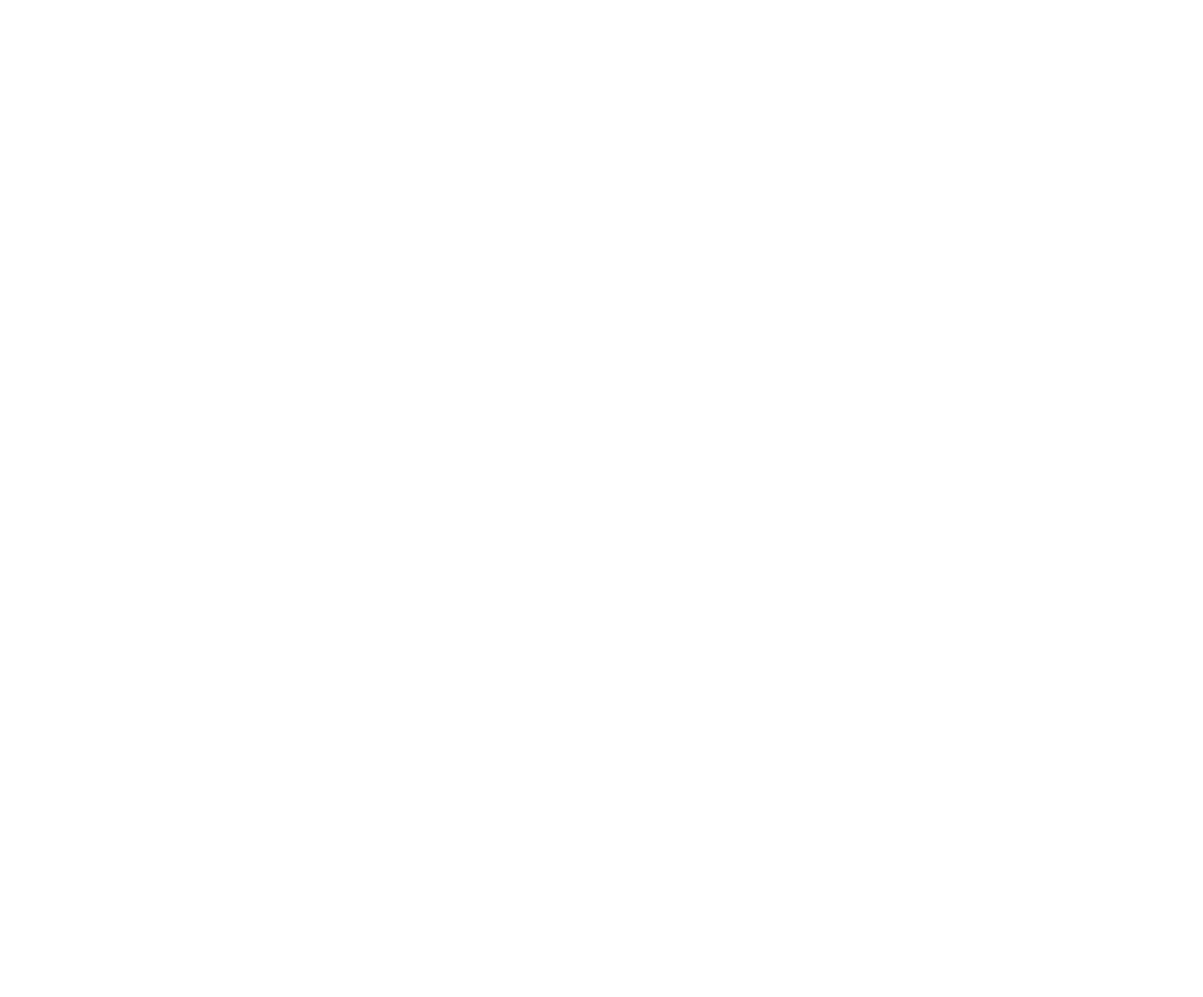
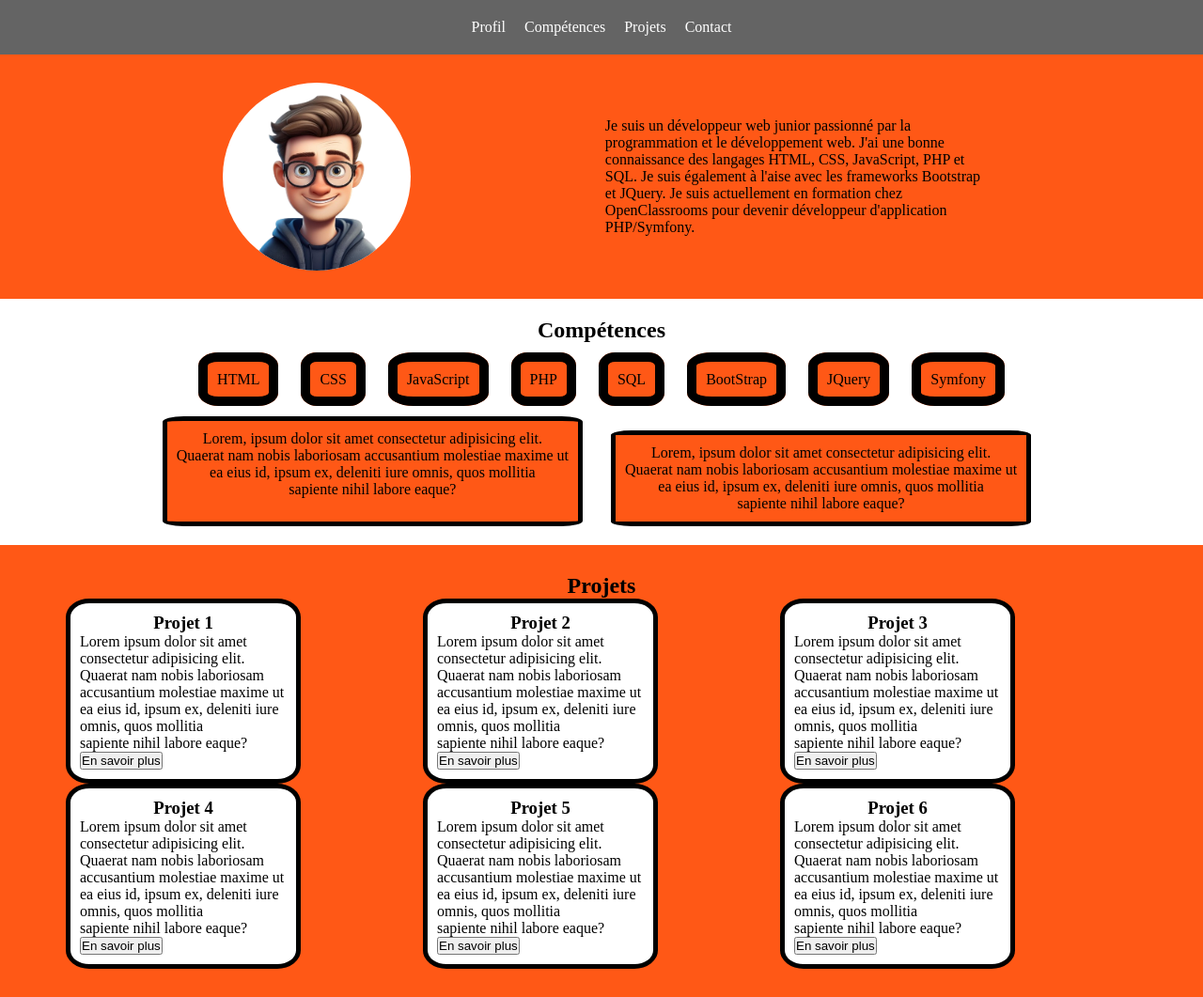
Before and after one commit to tom77310/M2IECF1_14_02_2025, a plain HTML site: page index.html in a window 1280 px wide. Shown: the whole page at 94% size. Before the commit the page ends 800 px from the top, so only its background shows below. Drawn offline with Linux system fonts and the light colour scheme.

Commit message:
mise en place de la nav, des competences et des projets

```diff
--- a/CSS/style.css
+++ b/CSS/style.css
@@ -0,0 +1,210 @@
+*{
+    margin: 0;
+    padding: 0;
+    box-sizing: border-box;
+}
+    /* Header */
+        /* Barre de nav */
+        nav{
+            background-color: rgb(100, 100, 100);
+            display: flex;
+            flex-direction: row;
+            padding : 20px;
+            margin: 0;
+            justify-content: center;
+        }
+            /* Liste */
+            nav ul{
+                display: flex;
+                flex-direction: row;
+                list-style-type: none;
+            }
+            /* Liens de la barre de nav */
+            nav li a{
+                color: white;
+                text-decoration: none;
+                padding: 10px;
+            }
+    /* Fin Header */
+    /* Body */
+        /* Section profil */
+            .profil{
+                display: flex;
+                flex-direction: row;
+                justify-content: space-evenly;
+                align-items: center;
+                /* height: 100vh; */
+                background-color: rgb(255, 88, 22);
+                padding: 30px;
+            }
+                /* Image profil */
+                .profil img{
+                    width: 200px;
+                    height: 200px;
+                    border-radius: 50%;
+                    background-color: white;
+                }
+        /* Fin Section Profil */
+        /* Section Competences */
+                .competences{
+                    text-align: center;
+                }
+                .competences h2{
+                    text-align: center;
+                    margin: 20px;
+                }
+                .HTML{
+                    border: solid black 10px;
+                    padding: 10px;
+                    background-color: rgb(255, 88, 22);
+                    margin: 0 10px;
+                    border-radius: 25%;
+                }
+                .CSS{
+                    border: solid black 10px;
+                    padding: 10px;
+                    background-color: rgb(255, 88, 22);
+                    margin: 0 10px;
+                    border-radius: 25%;
+                }
+                .JS{
+                    border: solid black 10px;
+                    padding: 10px;
+                    background-color: rgb(255, 88, 22);
+                    margin: 0 10px;
+                    border-radius: 25%;
+                }
+                .PHP{
+                    border: solid black 10px;
+                    padding: 10px;
+                    background-color: rgb(255, 88, 22);
+                    margin: 0 10px;
+                    border-radius: 25%;
+                }
+                .SQL{
+                    border: solid black 10px;
+                    padding: 10px;
+                    background-color: rgb(255, 88, 22);
+                    margin: 0 10px;
+                    border-radius: 25%;
+                }
+                .Bootstrap{
+                    border: solid black 10px;
+                    padding: 10px;
+                    background-color: rgb(255, 88, 22);
+                    margin: 0 10px;
+                    border-radius: 25%;
+                }
+                .JQuery{
+                    border: solid black 10px;
+                    padding: 10px;
+                    background-color: rgb(255, 88, 22);
+                    margin: 0 10px;
+                    border-radius: 25%;
+                }
+                .Symfony{
+                    border: solid black 10px;
+                    padding: 10px;
+                    background-color: rgb(255, 88, 22);
+                    margin: 0 10px;
+                    border-radius: 25%;
+                }
+                .liste_competences{
+                    padding: 10px 10px;
+                }
+                /* div texte */
+                .texte{
+                    display: flex;
+                    margin-top: 20px;
+                    justify-content: center;
+                }
+                .conception{
+                    border: solid black 5px;
+                    padding: 10px;
+                    background-color: rgb(255, 88, 22);
+                    margin-right: 20px;
+                    border-radius: 5%;
+                }
+                .UI_UX{
+                    border: solid black 5px;
+                    padding: 10px;
+                    background-color: rgb(255, 88, 22);
+                    margin: 0 10px;
+                    border-radius: 5%;
+                    margin-top: 15px;
+                }
+        /* Fin section competences */
+        /* Section projets */
+        .projets{
+            background-color: rgb(255, 88, 22);
+            padding: 30px;
+            margin-top: 20px;
+        }
+        .projets h2{
+            text-align: center;
+        }
+        .cards{
+            display: flex;
+            flex-direction: row;
+            justify-content: center;
+            align-items: center;
+            flex-wrap: wrap;
+        }
+        .cards h3{
+            text-align: center;
+        }
+        .projet1_card{
+            border: solid black 5px;
+            padding: 10px;
+            margin-right: 130px;
+            background-color: white;
+            border-radius: 10%;
+            max-width: 250px;
+            max-height: 250px;
+        }
+
+        .projet2_card{
+            border: solid black 5px;
+            padding: 10px;
+            margin-right: 130px;
+            background-color: white;
+            border-radius: 10%;
+            max-width: 250px;
+            max-height: 250px;
+        }
+        .projet3_card{
+            border: solid black 5px;
+            padding: 10px;
+            margin-right: 130px;
+            background-color: white;
+            border-radius: 10%;
+            max-width: 250px;
+            max-height: 250px;
+        }
+        .projet4_card{
+            border: solid black 5px;
+            padding: 10px;
+            margin-right: 130px;
+            background-color: white;
+            border-radius: 10%;
+            max-width: 250px;
+            max-height: 250px;
+        }
+        .projet5_card{
+            border: solid black 5px;
+            padding: 10px;
+            margin-right: 130px;
+            background-color: white;
+            border-radius: 10%;
+            max-width: 250px;
+            max-height: 250px;
+        }
+        .projet6_card{
+            border: solid black 5px;
+            padding: 10px;
+            margin-right: 130px;
+            background-color: white;
+            border-radius: 10%;
+            max-width: 250px;
+            max-height: 250px;
+        }
--- a/index.html
+++ b/index.html
@@ -1,13 +1,138 @@
 <!DOCTYPE html>
 <html lang="en">
-<head>
-    <meta charset="UTF-8">
-    <meta name="viewport" content="width=device-width, initial-scale=1.0">
-    <link rel="stylesheet" href="./CSS/style.css">
-    <title>Document</title>
-</head>
-<body>
-
-</body>
-<script src="./JS/script.js"></script>
+	<head>
+		<meta charset="UTF-8" />
+		<meta name="viewport" content="width=device-width, initial-scale=1.0" />
+		<link rel="stylesheet" href="./CSS/style.css" />
+		<title>ECF 14/02/25</title>
+	</head>
+	<body>
+		<header>
+			<!-- Barre de nav -->
+			<nav>
+				<ul>
+					<li><a href="#">Profil</a></li>
+					<li><a href="#">Compétences</a></li>
+					<li><a href="#">Projets</a></li>
+					<li><a href="#">Contact</a></li>
+				</ul>
+			</nav>
+		</header>
+		<body>
+			<section class="profil">
+				<img src="./IMG/profil.png" alt="profil" />
+				<p>
+					Je suis un développeur web junior passionné par la <br />
+					programmation et le développement web. J'ai une bonne <br />
+					connaissance des langages HTML, CSS, JavaScript, PHP et
+					<br />
+					SQL. Je suis également à l'aise avec les frameworks
+					Bootstrap <br />
+					et JQuery. Je suis actuellement en formation chez <br />
+					OpenClassrooms pour devenir développeur d'application <br />
+					PHP/Symfony.
+				</p>
+			</section>
+			<section class="competences">
+				<h2>Compétences</h2>
+				<div class="liste_competences">
+					<span class="HTML">HTML</span>
+					<span class="CSS">CSS</span>
+					<span class="JS">JavaScript</span>
+					<span class="PHP">PHP</span>
+					<span class="SQL">SQL</span>
+					<span class="Bootstrap">BootStrap</span>
+					<span class="JQuery">JQuery</span>
+					<span class="Symfony">Symfony</span>
+				</div>
+				<div class="texte">
+					<p class="conception">
+						Lorem, ipsum dolor sit amet consectetur adipisicing
+						elit. <br />
+						Quaerat nam nobis laboriosam accusantium molestiae
+						maxime ut <br />
+						ea eius id, ipsum ex, deleniti iure omnis, quos mollitia
+						<br />
+						sapiente nihil labore eaque?<br />
+					</p>
+					<p class="UI_UX">
+						Lorem, ipsum dolor sit amet consectetur adipisicing
+						elit. <br />
+						Quaerat nam nobis laboriosam accusantium molestiae
+						maxime ut <br />
+						ea eius id, ipsum ex, deleniti iure omnis, quos mollitia
+						<br />
+						sapiente nihil labore eaque?<br />
+					</p>
+				</div>
+			</section>
+			<section class="projets">
+				<h2>Projets</h2>
+				<div class="cards">
+					<div class="projet1_card">
+						<h3>Projet 1</h3>
+						<p>
+							Lorem ipsum dolor sit amet consectetur adipisicing elit. <br />
+							Quaerat nam nobis laboriosam accusantium molestiae maxime ut <br />
+							ea eius id, ipsum ex, deleniti iure omnis, quos mollitia <br />
+							sapiente nihil labore eaque?<br />
+							<button>En savoir plus</button>
+						</p>
+					</div>
+					<div class="projet2_card">
+						<h3>Projet 2</h3>
+						<p>
+							Lorem ipsum dolor sit amet consectetur adipisicing elit. <br />
+							Quaerat nam nobis laboriosam accusantium molestiae maxime ut <br />
+							ea eius id, ipsum ex, deleniti iure omnis, quos mollitia <br />
+							sapiente nihil labore eaque?<br />
+							<button>En savoir plus</button>
+						</p>
+					</div>
+					<div class="projet3_card">
+						<h3>Projet 3</h3>
+						<p>
+							Lorem ipsum dolor sit amet consectetur adipisicing elit. <br />
+							Quaerat nam nobis laboriosam accusantium molestiae maxime ut <br />
+							ea eius id, ipsum ex, deleniti iure omnis, quos mollitia <br />
+							sapiente nihil labore eaque?<br />
+							<button>En savoir plus</button>
+						</p>
+					</div>
+					<div class="projet4_card">
+						<h3>Projet 4</h3>
+						<p>
+							Lorem ipsum dolor sit amet consectetur adipisicing elit. <br />
+							Quaerat nam nobis laboriosam accusantium molestiae maxime ut <br />
+							ea eius id, ipsum ex, deleniti iure omnis, quos mollitia <br />
+							sapiente nihil labore eaque?<br />
+							<button>En savoir plus</button>
+						</p>
+					</div>
+					<div class="projet5_card">
+						<h3>Projet 5</h3>
+						<p>
+							Lorem ipsum dolor sit amet consectetur adipisicing elit. <br />
+							Quaerat nam nobis laboriosam accusantium molestiae maxime ut <br />
+							ea eius id, ipsum ex, deleniti iure omnis, quos mollitia <br />
+							sapiente nihil labore eaque?<br />
+							<button>En savoir plus</button>
+						</p>
+					</div>
+					<div class="projet6_card">
+						<h3>Projet 6</h3>
+						<p>
+							Lorem ipsum dolor sit amet consectetur adipisicing elit. <br />
+							Quaerat nam nobis laboriosam accusantium molestiae maxime ut <br />
+							ea eius id, ipsum ex, deleniti iure omnis, quos mollitia <br />
+							sapiente nihil labore eaque?<br />
+							<button>En savoir plus</button>
+						</p>
+					</div>
+				</div>
+			</section>
+		</body>
+		<footer></footer>
+	</body>
+	<script src="./JS/script.js"></script>
 </html>
```
Also changed, not shown: 1 other file.
